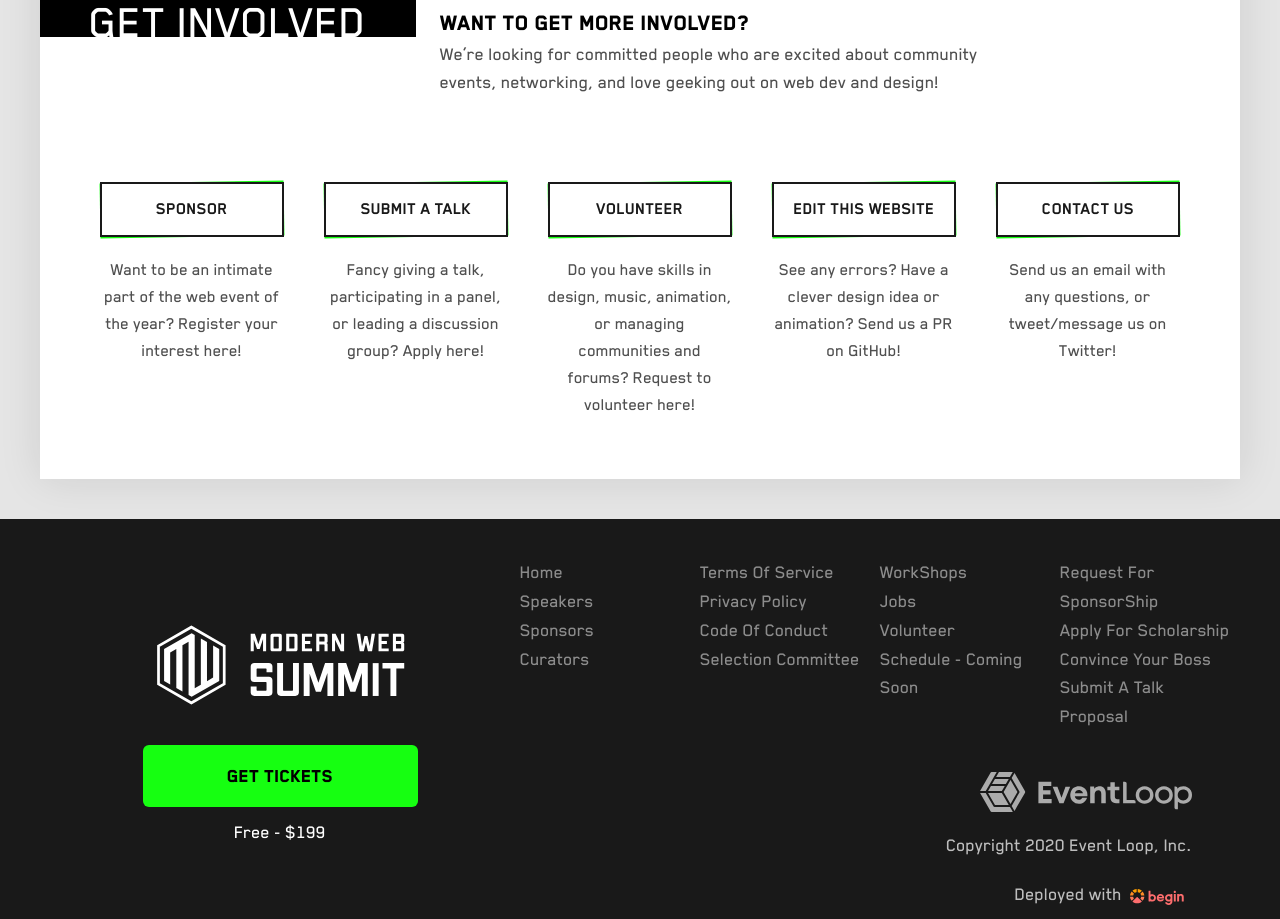
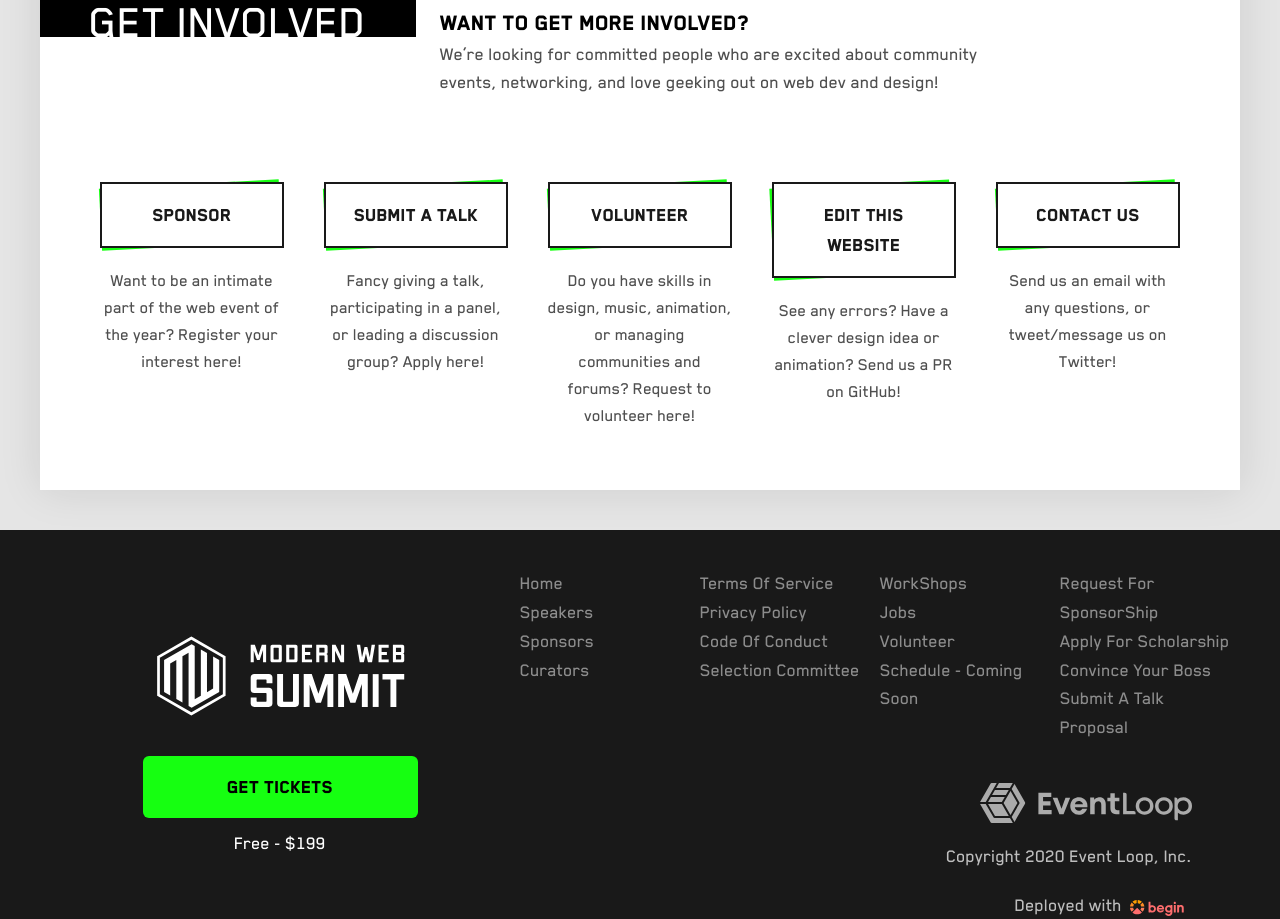
Before and after one commit to jinal-thirdrocktechkno/modern-web-summit, a Next.js app: page /term-service in a window 1280 px wide. Shown: the part 2100-3019 px from the top of the page. Built offline with nearby package versions, Linux system fonts and the light colour scheme; what tailwindcss-blend-mode would draw is missing.

Commit message:
UI changes

```diff
--- a/components/button.tsx
+++ b/components/button.tsx
@@ -1,15 +1,13 @@
 import React from 'react'
 
 const Button = (props) => {
-    const buttonClass = "transition-all duration-200 transform rotate-1 hover:rotate-0 border-2 w-full uppercase text-lg font-bold border-gray-400 text-gray-400 hover:text-lightGreen-200 py-3 px-2 bg-white hover:bg-gray-400 hover:text-white focus:outline-none"
-    return <div className="inline-block bg-lightGreen-200 transition-all duration-200 transform -rotate-1 hover:rotate-0 w-full">
-        <button
-            onClick={() => props.handleButtonClick()}
-            className={buttonClass}
-            type="button" >
-            {props.text}
-        </button>
-    </div>
+    const buttonClass = "animate-btn w-full"
+    return <button
+        onClick={() => props.handleButtonClick()}
+        className={buttonClass}
+        type="button" >
+        {props.text}
+    </button>
 }
 
 export default Button
--- a/components/logo.tsx
+++ b/components/logo.tsx
@@ -2,7 +2,7 @@ import React from 'react'
 
 const logo = () => {
     return <div className="logo">
-        <img className="inline w-450 sm:hidden md:inline mb-10 -m-12" src="/images/mws-logo-new.svg" alt="logo" />
+        <img className="inline w-450 sm:hidden md:inline mb-10" src="/images/logo.svg" alt="logo" />
         <img className="inline w-full sm:inline md:hidden" src="/images/logo-mobile.svg" alt="logo" />
     </div>
 }
--- a/components/notify.tsx
+++ b/components/notify.tsx
@@ -14,7 +14,7 @@ const NotifyForm = (props: NotifyFormProps) => {
         <div>
             {!showForm &&
                 <button
-                    className={`custom-btn hover:bg-lightGreen-100 md:px-6 sm:px-4 focus:outline-none ${buttonClass}`}
+                    className={`custom-btn hover:bg-gray-400 hover:text-lightGreen-200 md:px-6 sm:px-4 focus:outline-none ${buttonClass}`}
                     type="button"
                     onClick={() => setShowForm(!showForm)}>
                     get tickets
--- a/components/speakerFilter.tsx
+++ b/components/speakerFilter.tsx
@@ -27,7 +27,7 @@ const FilterItem = (props: FilterItemProps) => {
       className={`ml-5 my-5 flex py-3 pr-2 rounded cursor-pointer ${selected ? 'bg-black' : 'bg-gray-600 hover:bg-gray-700'}`}
       onClick={onClick}
     >
-      <img src={image} className="pl-2  " />
+      <img src={image} className="pl-2 h-5" />
       <p className="pl-3 pr-2 text-base text-white uppercase font-extrabold leading-5 ">{title}</p>
     </div>
   )
--- a/container/getInvolved/index.tsx
+++ b/container/getInvolved/index.tsx
@@ -51,7 +51,7 @@ const GetInvolved = (props: VisibleProps) => {
         </div>
       </div>
 
-      <div className="p-10 flex sm:flex-wrap lg:flex-no-wrap">
+      <div className="p-10 flex sm:flex-wrap lg:flex-no-wrap justify-between">
         {involvmentList.map((i,index) => <div key={index} className="sm:w-full lg:w-1/5 text-center p-5">
           <Button text={i.buttonText} handleButtonClick={() => { }} />
           <p className="text-gray-300 font-medium text-lg mt-5">
--- a/container/home/index.tsx
+++ b/container/home/index.tsx
@@ -106,12 +106,12 @@ const Home = () => {
           <img className="inline self-start -ml-5 animated fadeInDownBig slow" src="/images/left-bar-2.svg" alt="logo" />
           <img className="inline self-start -ml-5 animated fadeInDownBig slower" src="/images/left-bar-3.svg" alt="logo" />
         </div>
-        <div className='md:w-2/4 sm:w-full m-auto text-center md:-mt-10 sm:mt-0'>
+        <div className='md:w-2/4 sm:w-full mx-auto text-center md:-mt-10 sm:mt-0 flex flex-col'>
           <Logo />
           <p className='text-gray-300 font-medium text-base md:mb-5 sm:p-5 md:p-0'>
             {"Connecting the world’s top designers and developers to redefine the bounds of possibility through an exciting exploration of cutting-edge technologies, lessons, & patterns"}</p>
           <NotifyForm buttonClass="" textClass="text-black" />
-          <div className="mt-1 sm:mb-10 md:mb-0">
+          <div className="my-3 flex justify-center flex-grow items-end">
           <Link href="/term-service"><a className="text-gray-300 font-medium text-base hover:text-blue-100">Terms of Service</a></Link>
             <span className="px-1 text-base">•</span>
             <Link href="/privacy-policy"><a className="text-gray-300 font-medium text-base hover:text-blue-100">Privacy Policy</a></Link>
--- a/container/speaker/index.tsx
+++ b/container/speaker/index.tsx
@@ -152,12 +152,7 @@ const Speaker = (props: VisibleProps) => {
             />
             <div className="text-center ">
               <p className="ml-5 uppercase text-xs text-gray-400 font-extrabold">Interested in speaking?</p>
-              <div className="ml-5 mt-1 inline-block bg-lightGreen-200 transition-all duration-200 transform -rotate-1 hover:rotate-0">
-                <button type="button"
-                className="transition-all duration-200 transform rotate-1 hover:rotate-0 uppercase border-gray-400 text-gray-400 bg-white hover:bg-gray-400 hover:text-lightGreen-200 font-black border-2 py-3 px-5 text-lg focus:outline-none">
-                  Submit your talk
-                  </button>
-              </div>
+                <button type="button" className="animate-btn ml-5 mt-1">Submit your talk</button>
             </div>
           </div>
         </div>
--- a/container/sponsor/index.tsx
+++ b/container/sponsor/index.tsx
@@ -88,20 +88,14 @@ const Sponsor = (props: VisibleProps) => {
               sponsor the web event of the year</p>
           </AnimationWrapper>
           <AnimationWrapper parentClass="" effect={'fadeIn'}>
-          <div className="inline-block bg-lightGreen-200 transition-all duration-200 transform -rotate-1 hover:rotate-0">
-            <button
-              className="transition-all duration-200 transform rotate-1 hover:rotate-0 bg-white hover:bg-gray-400 text-gray-400 hover:text-lightGreen-200 py-4 px-6 uppercase border-2 border-gray-400 text-xl font-extrabold focus:outline-none"
-              type="button">
-              Register Interest
-                  </button>
-          </div>
+            <button className="animate-btn" type="button">Register Interest</button>
           </AnimationWrapper>
         </div>
         <div>
           <Title title="Event organizer" parentClass="flex justify-center border-solid border border-gray-200" />
           <AnimationWrapper parentClass="">
             <SponsorDescription
-              imageClass="sponsor-img"
+              imageClass="sponsor-img h-40"
               descriptionClass=""
               innerClass="sm:w-full lg:w-1/2 py-10"
               description={
--- a/styles/index.css
+++ b/styles/index.css
@@ -14,9 +14,40 @@ body {
 }
 
 .custom-btn {
-    @apply text-black py-4 px-6 uppercase border-none rounded-md text-xl font-extrabold bg-lightGreen-200;
-    min-width: 275px;
-    /* background: linear-gradient(355.25deg, #803A9A 2.77%, #BB6BD9 95.12%); */
+    @apply text-black py-4 px-6 uppercase border-none rounded-md text-xl font-extrabold bg-lightGreen-200 min-w-275;
+}
+
+.animate-btn {
+    @apply text-gray-400 py-4 px-6 uppercase border-2 border-gray-400 text-xl font-extrabold transition-all duration-300 relative;
+    background: linear-gradient(to right, black 50%, white 50%);
+    background-size: 200% 100%;
+    background-position: right bottom;
+}
+
+.animate-btn:focus {
+    @apply outline-none;
+}
+
+.animate-btn:hover {
+    @apply text-white;
+    background-position: left bottom;
+}
+
+.animate-btn:hover::after {
+    display: none;
+}
+
+.animate-btn::after {
+    content: "";
+    position: absolute;
+    background-color: #16FF11;
+    height: 100%;
+    width: 100%;
+    z-index: -1;
+    top: 0;
+    left: 0;
+    transform: rotate(-3deg);
+    transform-origin: bottom center;
 }
 
 .profile-card img {
--- a/tailwind.config.js
+++ b/tailwind.config.js
@@ -17,6 +17,9 @@ module.exports = {
       rotate: {
         '1': '1deg',
         '-1': '-1deg'
+      },
+      minWidth: {
+        '275': '275px'
       },
       spacing: {
         '450': '450px',
```
Lines whose indentation alone changed are shown as unchanged.
